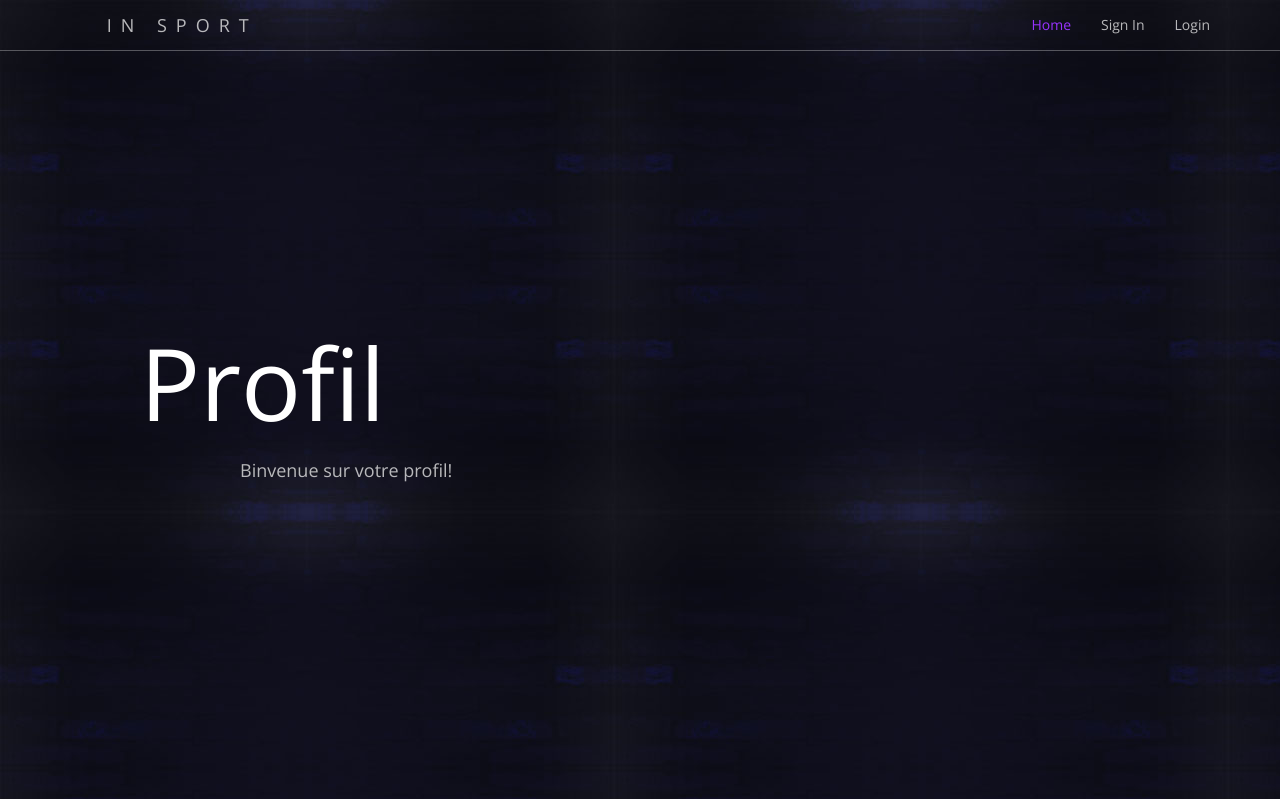
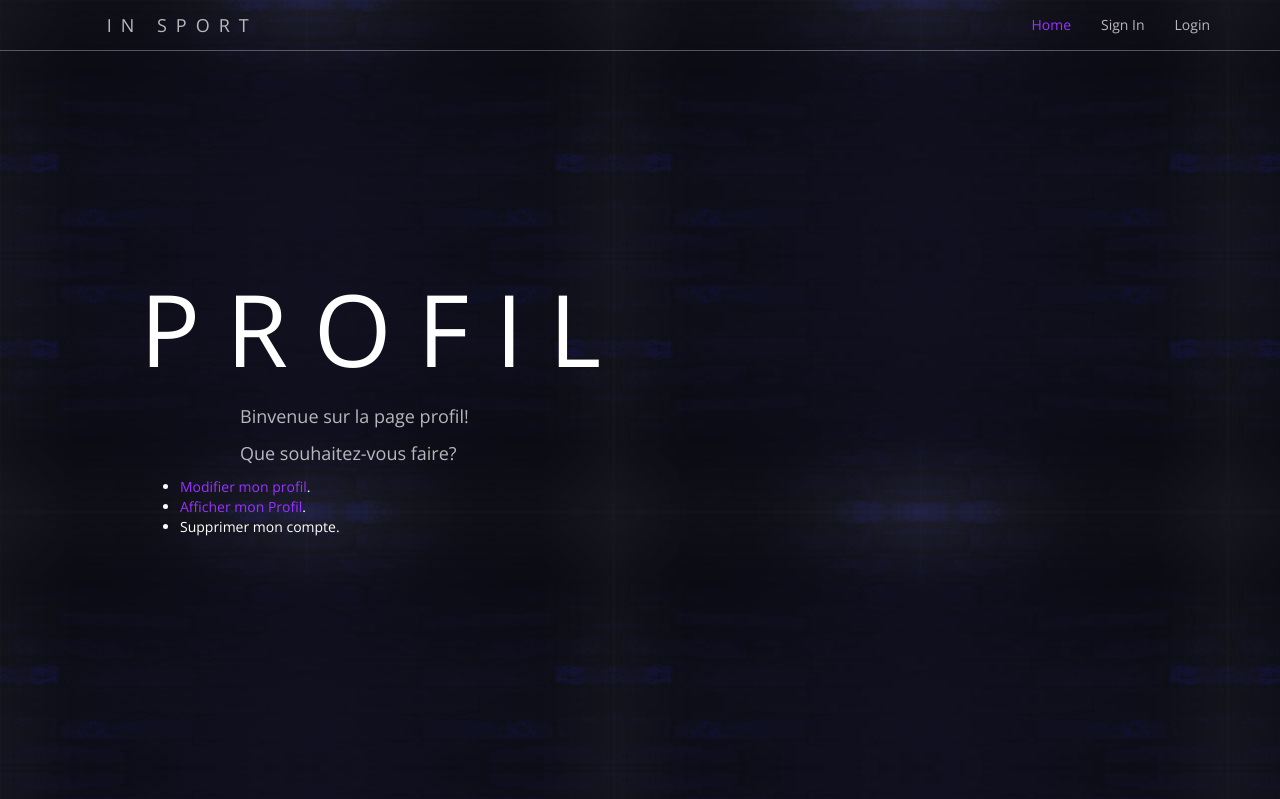
Before and after one commit to MLOrsini/ProjetWEB, a Django app: page /profil/ in a window 1280 px wide. Shown: the top 799 px of the page. Run offline with Django 3.2, Linux system fonts and the light colour scheme; some libraries are stand-ins or nearby versions; some web fonts are replaced.

Commit message:
Avancée profil et formulaires profil

```diff
--- a/INSport/profil/templates/profil.html
+++ b/INSport/profil/templates/profil.html
@@ -21,6 +21,14 @@
 {% endblock bootstrapCSS %}
 
 {% block header %}
-    <h1> Profil </h1>
-    <p>Binvenue sur votre profil!</p>
+<h1> P R O F I L </h1>
+
+<p>Binvenue sur la page profil!</p>
+
+<p>Que souhaitez-vous faire?</p>
+<ul>
+	<li><a href="Utilisateur">Modifier mon profil</a>.</li>
+	<li><a href="monProfil">Afficher mon Profil</a>.</li>
+	<li>Supprimer mon compte.</li>
+</ul>
 {% endblock header %}
--- a/INSport/profil/urls.py
+++ b/INSport/profil/urls.py
@@ -3,4 +3,6 @@ from . import views
 
 urlpatterns = [
     url(r'^$', views.profil),
+	url('Utilisateur', views.Utilisateur, name='Utilisateur'),
+	url('monProfil', views.monProfil)
 ]
--- a/INSport/profil/views.py
+++ b/INSport/profil/views.py
@@ -1,6 +1,37 @@
-from django.shortcuts import render
+from .forms import UserForm, AdherenceForm, SportForm
+from tableaubord.models import Utilisateur, Sport
+from django.shortcuts import render, redirect
+from django.http import HttpResponse
+from django.contrib.auth.decorators import login_required
 
-# Create your views here.
+def Utilisateur(request):
+	utilisateur=request.user.profile
+	sports=Sport.objects.all()
+
+	form = UserForm(request.POST)
+	if form.is_valid():
+		form.save()
+
+	form2 = AdherenceForm(request.POST, instance=utilisateur)
+	if form2.is_valid():
+		form2.save()
+
+	form3 = SportForm(request.POST)
+	if form3.is_valid():
+		form3.save()
+
+
+	return render(request, 'Utilisateur.html', locals())
+
+
+
 
 def profil(request):
-	return render(request,'profil.html')
+	return render(request, 'profil.html')
+
+
+#@login_required
+def monProfil(request):
+	if request.user.is_authenticated():
+		return render(request, 'monProfil.html')
+	return redirect('/login')
--- a/INSport/tableaubord/models.py
+++ b/INSport/tableaubord/models.py
@@ -3,7 +3,6 @@ from django.db import models
 from django.contrib.auth.models import User
 from django.db.models.signals import post_save
 from django.dispatch import receiver
-from django.db import models
 from datetime import datetime,date
 
 #Create your models here
```
